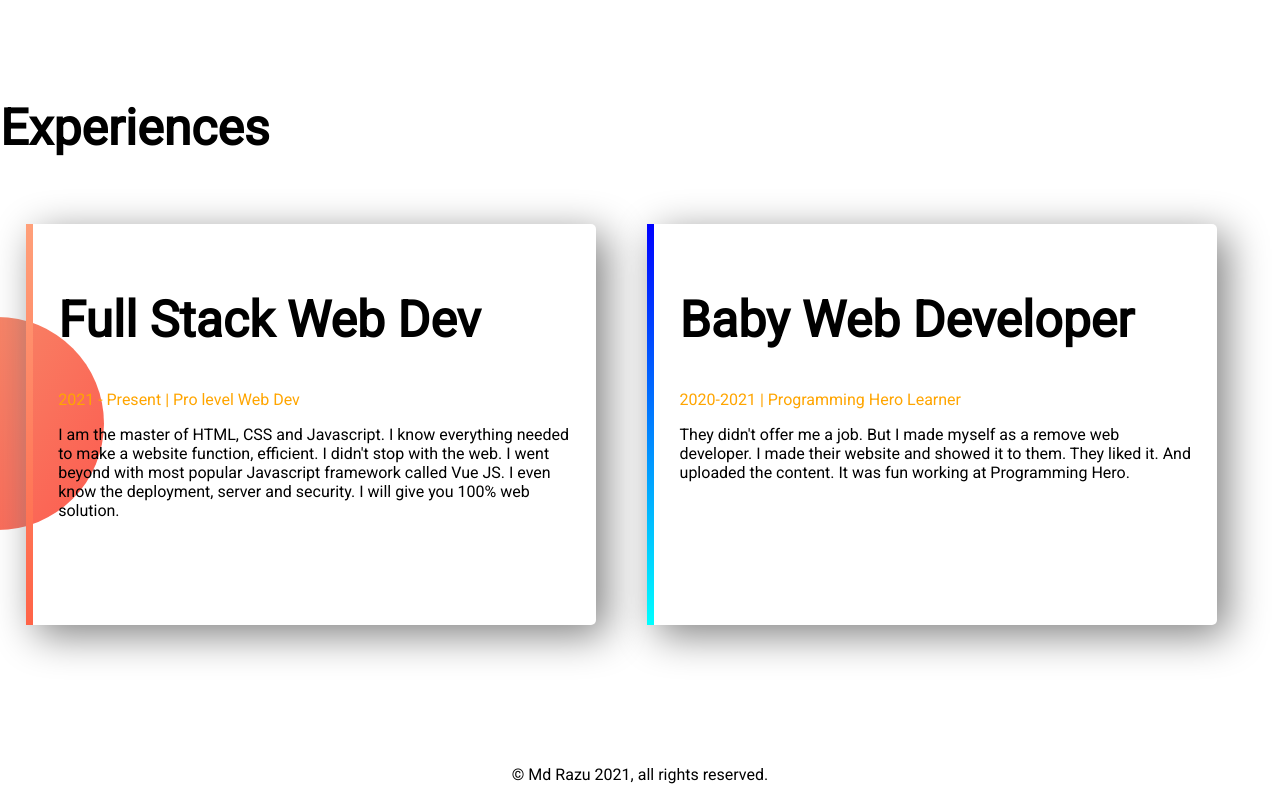
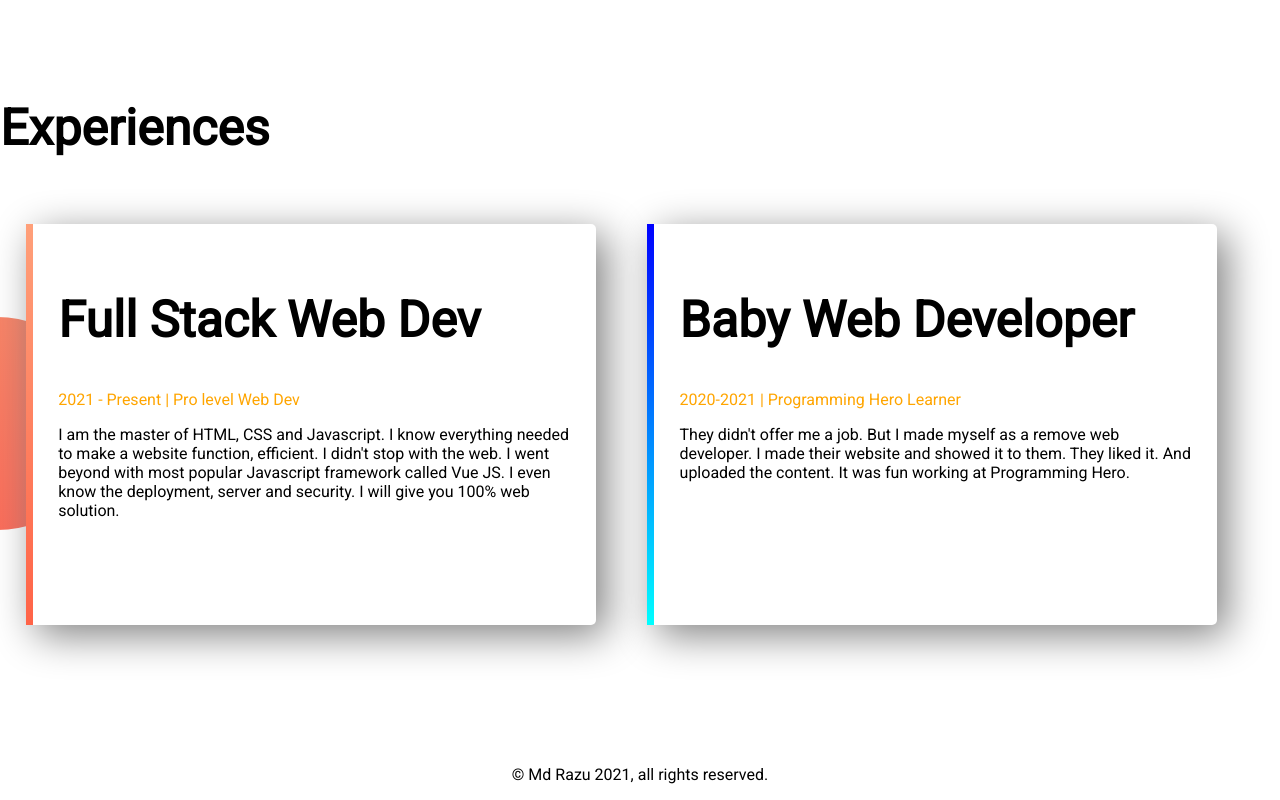
Before and after one commit to mdrazu722901/my-first-website-client, a plain HTML site: page index.html in a window 1280 px wide. Shown: the part 1243-2043 px from the top of the page. Drawn offline with Linux system fonts and the light colour scheme.

Commit message:
portfolio

```diff
--- a/style.css
+++ b/style.css
@@ -57,6 +57,7 @@ a {
     box-shadow: 10px 10px 40px gray;
     border-radius: 5px;
     height: 70%;
+    background-color: white;
 }
 
 #full-stack {
@@ -69,6 +70,7 @@ a {
     border-left: 7px solid;
     border-image: linear-gradient(180deg, blue, cyan);
     border-image-slice: 1;
+    ;
 }
 
 .last {
```
